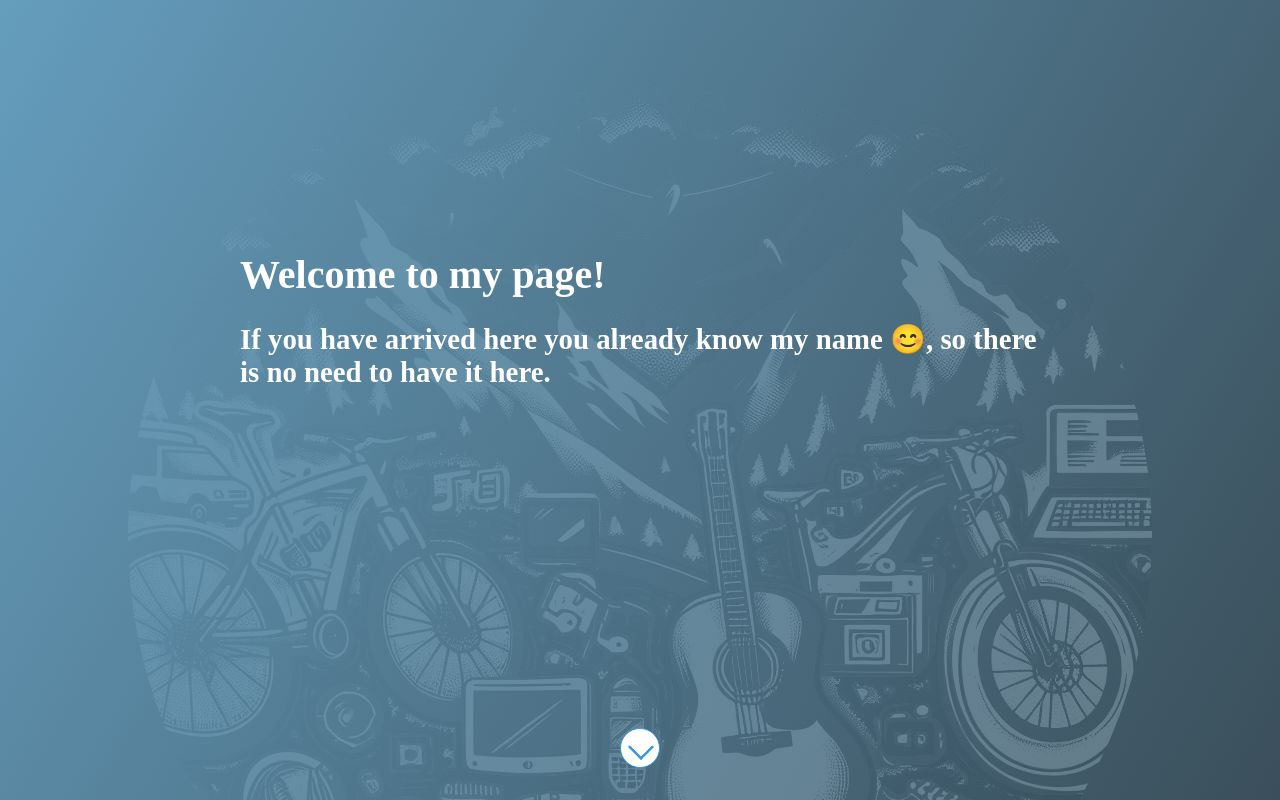
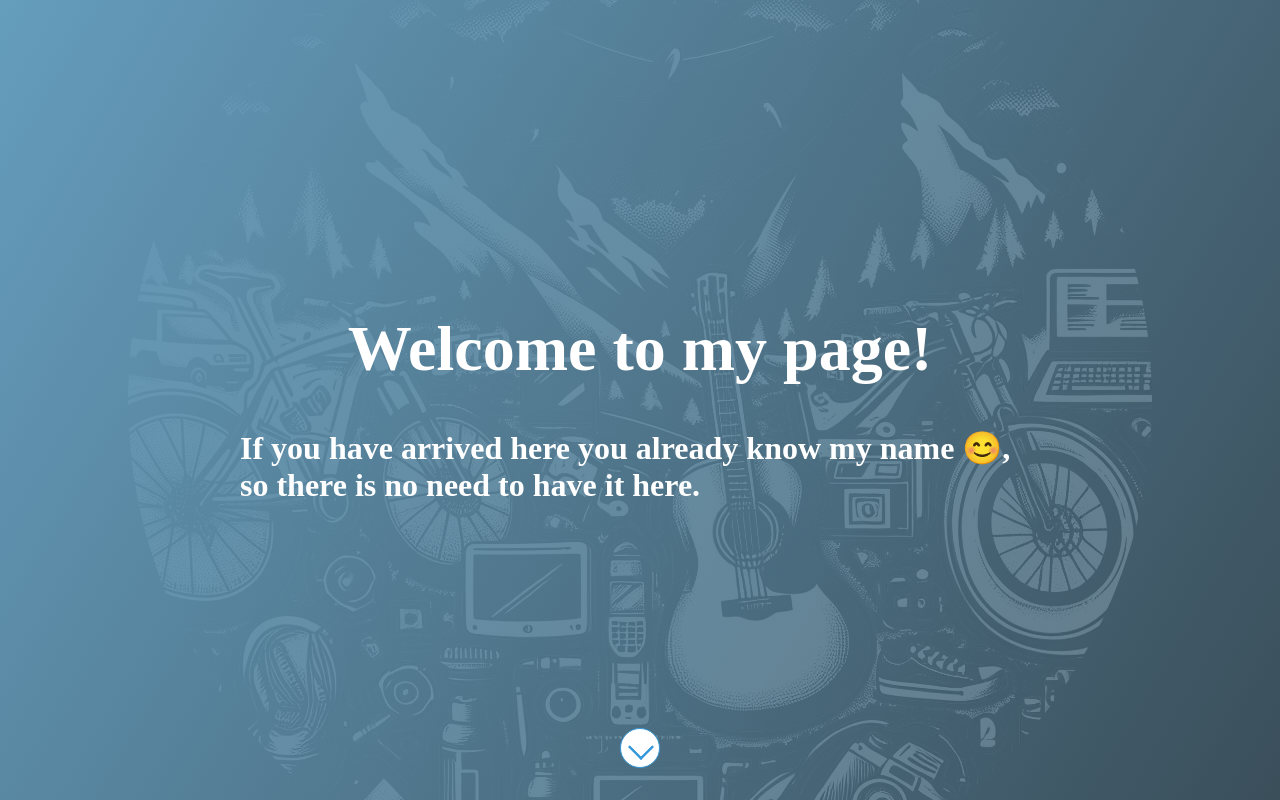
Before and after one commit to nck974/nichoko, an Angular app: page /home in a window 1280 px wide. Built offline with nearby package versions, Linux system fonts and the light colour scheme.

Commit message:
Refactor css styling

```diff
--- a/src/app/content/home/pageContent.ts
+++ b/src/app/content/home/pageContent.ts
@@ -32,7 +32,7 @@ export function getHomePageContent(): PageContent[] {
             id: 4,
             title: "Not only software!",
             body: "I also like to keep building outside of the screen on my own if possible.",
-            clickText: "Check some of my other projects",
+            clickText: "Some other projects",
             link: "/projects/diy",
             image: "/assets/images/home/image-3-build.png",
             altNameImage: "Build",
--- a/src/app/sites/home/home.component.html
+++ b/src/app/sites/home/home.component.html
@@ -1,5 +1,5 @@
 @for (pageContent of pagesContent; track pageContent.id; let index=$index) {
-<div #page class="container hidden bg-{{index+1}}">
+<div #page class="full-screen-background hidden bg-{{index+1}}">
 
     <!-- Background Image -->
     @if(pageContent.image){
@@ -9,7 +9,7 @@
     }
 
     <!-- Text content -->
-    <div id="textContent-{{index}}" class="page-content">
+    <div id="textContent-{{index}}" class="text-content">
 
         <h1>{{pageContent.title}}</h1>
         <h2>{{pageContent.body}}</h2>
@@ -23,7 +23,7 @@
     </div>
 
     <!-- Next button -->
-    <div id="nextButtonWrapper-{{index}}" class="nav hidden">
+    <div id="nextButtonWrapper-{{index}}" class="navigation-wrapper hidden">
         <app-next-button [onClick]="onClickNext.bind(this, index)"></app-next-button>
     </div>
 
--- a/src/app/sites/home/home.component.scss
+++ b/src/app/sites/home/home.component.scss
@@ -1,42 +1,34 @@
-.container {
-    padding: 1.5rem;
+.text-content {
     position: relative;
-    height: 100vh;
-    display: flex;
-    justify-content: center;
-    flex-direction: start;
-    overflow: hidden;
-}
-
-.page-content {
-    position: relative;
-    max-width: 800px;
-    margin: 0 auto;
-    margin-top: 25vh;
     opacity: 0;
     transform: translateY(100px);
     transition: all 0.5s 0.5s;
+    max-width: min(1000px, 90%);
+    display: flex;
+    flex-direction: column;
+    align-items: center;
+    justify-content: center;
+
 }
 
-.page-content h1 {
-    font-size: 2.5em;
+.text-content h1 {
+    font-size: clamp(2rem, 5vw, 4rem);
     margin-bottom: 1rem;
 }
 
-.page-content h2 {
-    font-size: 1.8em;
+.text-content h2 {
+    max-width: min(800px, 90%);
+    font-size: clamp(1rem, 5vw, 2rem);
 }
 
-.page-content.show {
+.text-content.show {
     opacity: 1;
     transform: translateY(0);
 }
 
-.text-white {
-    color: white;
-}
 
-.nav {
+// Next button
+.navigation-wrapper {
     position: absolute;
     bottom: 0;
     left: 0;
@@ -50,16 +42,14 @@
 }
 
 
-.hidden {
-    display: none;
+// Links
+.links {
+    font-size: clamp(1.5rem, 4vw, 3rem);
 }
 
-
-// Links
 .links a {
     text-decoration: none;
     color: white;
-    font-size: 3rem;
     text-decoration-line: underline;
     transition: color 0.3s ease-in-out;
 }
@@ -72,27 +62,10 @@
     content: '\2192';
     display: inline-block;
     margin-right: 8px;
-    font-size: 1.2em;
 }
 
 .links a::after {
     content: '\2190';
     display: inline-block;
     margin-left: 8px;
-    font-size: 1.2em;
 }
-
-// Image
-.background-image {
-    position: absolute;
-    object-fit: cover;
-    z-index: -1;
-    clip-path: circle(50% at center);
-    background: linear-gradient(transparent 0%, black 100%);
-    transition: opacity 1.5s ease;
-    opacity: 0;
-}
-
-.show-image {
-    opacity: 0.3;
-}
--- a/src/app/sites/home/home.component.ts
+++ b/src/app/sites/home/home.component.ts
@@ -43,7 +43,7 @@ export class HomeComponent {
   private showBackgroundImage(page: ElementRef<any>, index: number): void {
     const image = page.nativeElement.querySelector(`#backgroundImage-${index}`);
     setTimeout(() => {
-      image?.classList.add('show-image');
+      image?.classList.add('show');
     }, 100);
   }
 
--- a/src/styles.scss
+++ b/src/styles.scss
@@ -12,3 +12,5 @@ body {
 }
 
 @import './styles/background';
+@import './styles/layout';
+@import './styles/images';
--- /dev/null
+++ b/src/styles/images.scss
@@ -0,0 +1,11 @@
+.background-image {
+    position: absolute;
+    z-index: -1;
+    clip-path: circle(50% at center);
+    transition: opacity 1.5s ease;
+    opacity: 0;
+}
+
+.background-image.show {
+    opacity: 0.3;
+}
--- /dev/null
+++ b/src/styles/layout.scss
@@ -0,0 +1,13 @@
+.full-screen-background {
+    position: relative;
+    display: flex;
+    justify-content: center;
+    align-items: center;
+    padding: 1.5rem;
+    height: 100vh;
+    overflow: hidden;
+}
+
+.hidden {
+    display: none !important;
+}
```
